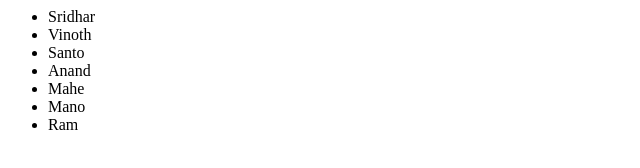
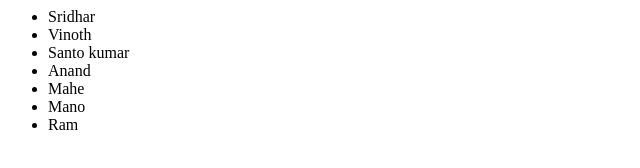
Before and after one commit to bvramkumar/newTest, a plain HTML site: page index.html in a window 1280 px wide. Shown: the full height of the page, 0-640 px from the left. Drawn offline with Linux system fonts and the light colour scheme.

Commit message:
made change in santhosh

```diff
--- a/index.html
+++ b/index.html
@@ -3,7 +3,7 @@
         <ul>
             <li>Sridhar</li>
             <li>Vinoth</li>
-            <li>Santo</li>
+            <li>Santo kumar</li>
             <li>Anand</li>
             <li>Mahe</li>
             <li>Mano</li>
```
